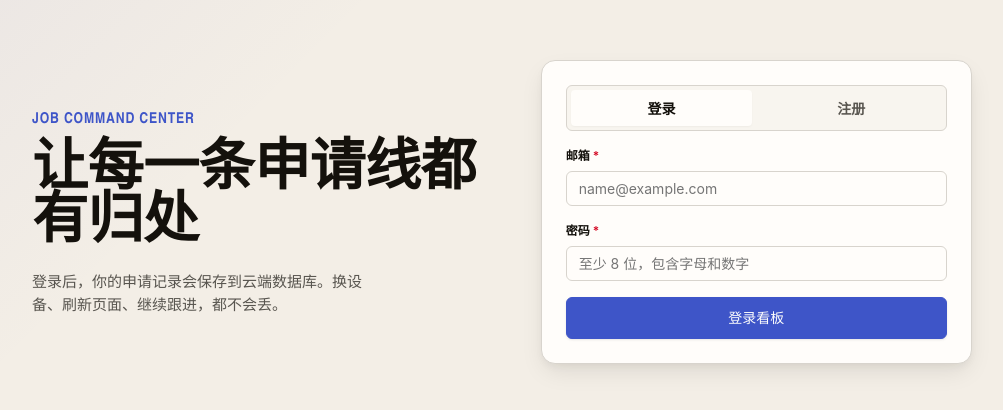
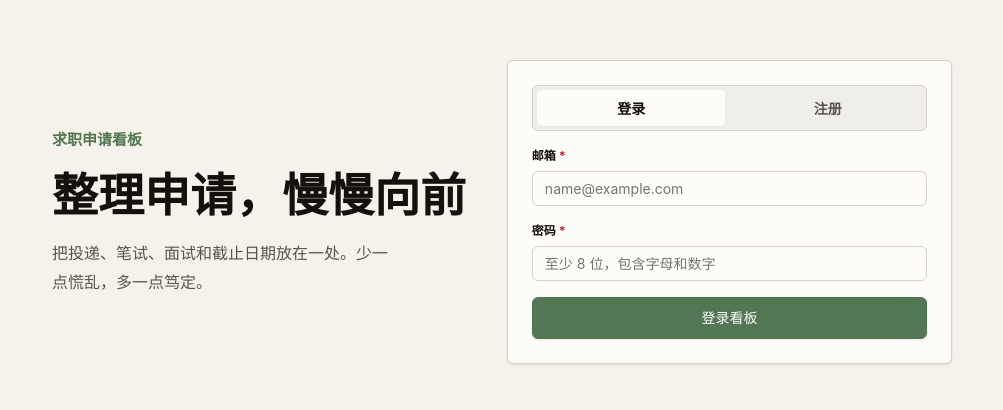
Before and after one commit to y0y00y0y/job-application-board, a Vue app: page / in a window 1280 px wide. Shown: the part 188-598 px from the top of the page, without its empty margins (138-1141 px from the left). Built offline with nearby package versions, Linux system fonts and the light colour scheme; no server answers; the HTML template or start-up script is replaced by a standard one.

Commit message:
style: soften auth page visual tone

```diff
--- a/src/assets/main.css
+++ b/src/assets/main.css
@@ -1,18 +1,18 @@
 /* ── Design Tokens ─────────────────────────────────────────── */
 :root {
   /* ── Palette — OKLCH perceptually uniform ── */
-  --color-bg: #f6f4ef;
-  --color-bg: oklch(95% 0.012 80);
-  --color-surface: #fdfcf9;
-  --color-surface: oklch(99.5% 0.004 80);
-  --color-surface-2: #f7f5f0;
-  --color-surface-2: oklch(97% 0.008 80);
-  --color-border: #dedbd3;
-  --color-border: oklch(87% 0.01 80);
-  --color-border-subtle: #ece9e2;
-  --color-border-subtle: oklch(92% 0.007 80);
-  --color-border-focus: #6c63c9;
-  --color-border-focus: oklch(72% 0.14 270);
+  --color-bg: #f7f6f2;
+  --color-bg: oklch(96% 0.01 92);
+  --color-surface: #fffdfa;
+  --color-surface: oklch(99% 0.004 92);
+  --color-surface-2: #f2f0eb;
+  --color-surface-2: oklch(95% 0.007 92);
+  --color-border: #ded9d0;
+  --color-border: oklch(86% 0.012 92);
+  --color-border-subtle: #ebe7df;
+  --color-border-subtle: oklch(91% 0.009 92);
+  --color-border-focus: #7c8f7a;
+  --color-border-focus: oklch(63% 0.07 145);
 
   --color-text-primary: #292522;
   --color-text-primary: oklch(18% 0.012 80);
@@ -24,16 +24,16 @@
   --color-text-inverse: oklch(99% 0 0);
 
   /* Primary — deep slate-indigo (not Tailwind blue) */
-  --color-primary: #5651bb;
-  --color-primary: oklch(50% 0.18 270);
-  --color-primary-hover: #47429e;
-  --color-primary-hover: oklch(44% 0.18 270);
-  --color-primary-active: #38347e;
-  --color-primary-active: oklch(38% 0.18 270);
-  --color-primary-light: #f0efff;
-  --color-primary-light: oklch(96% 0.04 270);
-  --color-primary-subtle: #e5e3ff;
-  --color-primary-subtle: oklch(93% 0.06 270);
+  --color-primary: #667b66;
+  --color-primary: oklch(53% 0.07 145);
+  --color-primary-hover: #566a57;
+  --color-primary-hover: oklch(46% 0.07 145);
+  --color-primary-active: #465649;
+  --color-primary-active: oklch(39% 0.06 145);
+  --color-primary-light: #eef4ed;
+  --color-primary-light: oklch(95% 0.025 145);
+  --color-primary-subtle: #dfeadf;
+  --color-primary-subtle: oklch(90% 0.04 145);
 
   /* Semantic states */
   --color-danger: #d13d32;
@@ -121,8 +121,8 @@
   --shadow-lg: 0 10px 24px -4px oklch(18% 0.012 80 / 0.10), 0 4px 8px -2px oklch(18% 0.012 80 / 0.05);
   --shadow-xl: 0 20px 40px -8px rgb(41 37 34 / 0.14), 0 8px 16px -4px rgb(41 37 34 / 0.06);
   --shadow-xl: 0 20px 40px -8px oklch(18% 0.012 80 / 0.14), 0 8px 16px -4px oklch(18% 0.012 80 / 0.06);
-  --shadow-card-hover: 0 8px 20px -4px rgb(86 81 187 / 0.10), 0 4px 8px -2px rgb(41 37 34 / 0.06);
-  --shadow-card-hover: 0 8px 20px -4px oklch(50% 0.18 270 / 0.10), 0 4px 8px -2px oklch(18% 0.012 80 / 0.06);
+  --shadow-card-hover: 0 8px 20px -4px rgb(102 123 102 / 0.10), 0 4px 8px -2px rgb(41 37 34 / 0.06);
+  --shadow-card-hover: 0 8px 20px -4px oklch(53% 0.07 145 / 0.10), 0 4px 8px -2px oklch(18% 0.012 80 / 0.06);
 
   /* ── Easing — exponential deceleration ── */
   --ease-out-quart: cubic-bezier(0.25, 1, 0.5, 1);
@@ -265,15 +265,13 @@ a { color: inherit; text-decoration: none; }
   display: grid;
   place-items: center;
   padding: var(--sp-8);
-  background:
-    linear-gradient(135deg, rgb(86 81 187 / 0.08), transparent 34%),
-    var(--color-bg);
+  background: var(--color-bg);
 }
 
 .auth-panel {
-  width: min(940px, 100%);
+  width: min(900px, 100%);
   display: grid;
-  grid-template-columns: 1.05fr 0.95fr;
+  grid-template-columns: 0.95fr 1fr;
   gap: var(--sp-8);
   align-items: stretch;
 }
@@ -287,34 +285,35 @@ a { color: inherit; text-decoration: none; }
 }
 
 .auth-kicker {
-  font-family: var(--font-display);
+  font-family: var(--font-body);
   font-size: var(--font-size-md);
-  font-weight: 700;
-  letter-spacing: 0.8px;
+  font-weight: 600;
+  letter-spacing: 0;
   color: var(--color-primary);
-  text-transform: uppercase;
 }
 
 .auth-copy h1 {
-  max-width: 10em;
-  font-family: var(--font-display);
-  font-size: 56px;
-  line-height: 0.95;
-  letter-spacing: -0.5px;
+  max-width: 9em;
+  font-family: var(--font-body);
+  font-size: 46px;
+  line-height: 1.22;
+  letter-spacing: 0;
+  font-weight: 650;
   color: var(--color-text-primary);
 }
 
 .auth-copy p {
-  max-width: 36ch;
-  font-size: var(--font-size-md);
+  max-width: 34ch;
+  font-size: 16px;
+  line-height: 1.8;
   color: var(--color-text-secondary);
 }
 
 .auth-form {
   background: var(--color-surface);
   border: 1px solid var(--color-border);
-  border-radius: var(--radius-xl);
-  box-shadow: var(--shadow-lg);
+  border-radius: var(--radius-md);
+  box-shadow: var(--shadow-sm);
   padding: var(--sp-6);
   display: flex;
   flex-direction: column;
@@ -347,6 +346,7 @@ a { color: inherit; text-decoration: none; }
 .auth-submit {
   justify-content: center;
   min-height: 42px;
+  box-shadow: none;
 }
 
 .password-meter {
--- a/src/components/AuthView.vue
+++ b/src/components/AuthView.vue
@@ -80,10 +80,10 @@ async function onSubmit() {
   <main class="auth-shell">
     <section class="auth-panel" aria-label="账户登录">
       <div class="auth-copy">
-        <span class="auth-kicker">Job Command Center</span>
-        <h1>让每一条申请线都有归处</h1>
+        <span class="auth-kicker">求职申请看板</span>
+        <h1>整理申请，慢慢向前</h1>
         <p>
-          登录后，你的申请记录会保存到云端数据库。换设备、刷新页面、继续跟进，都不会丢。
+          把投递、笔试、面试和截止日期放在一处。少一点慌乱，多一点笃定。
         </p>
       </div>
 
```
